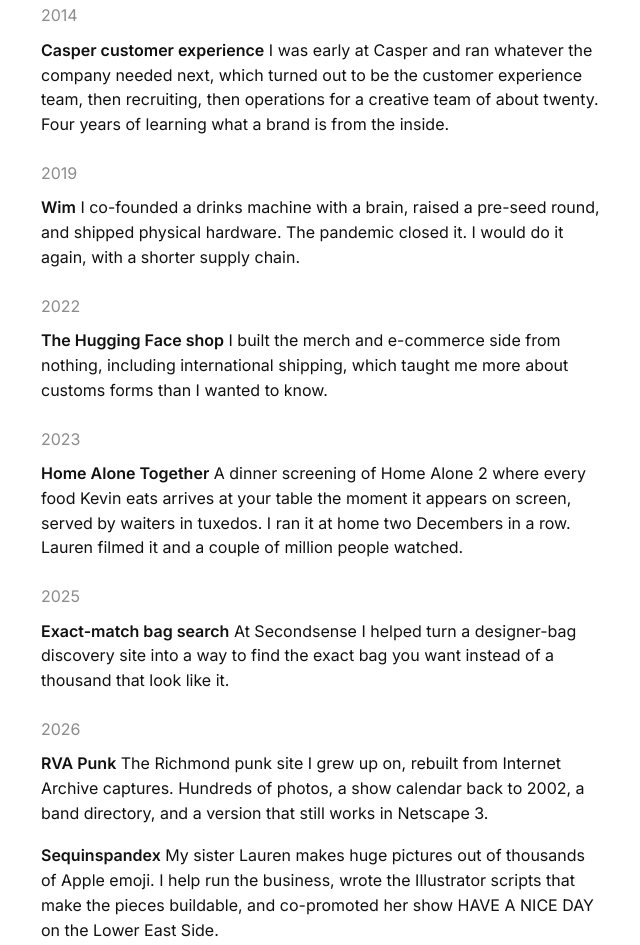
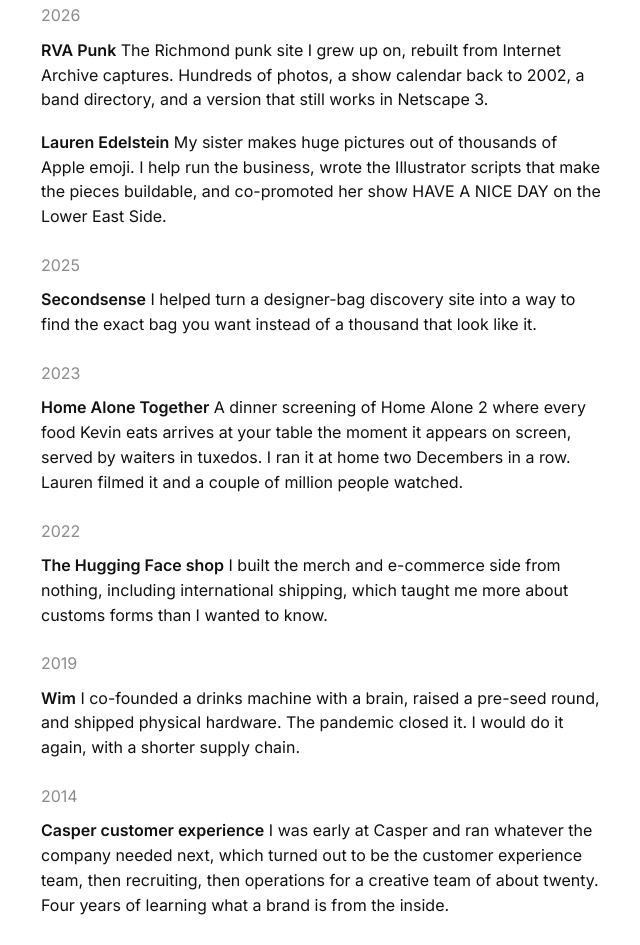
Before and after one commit to scedel/scottedelstein.org, a plain HTML site: page index.html in a window 1280 px wide. Shown: the part 227-1172 px from the top of the page, without its empty margins (319-959 px from the left). Drawn offline with Linux system fonts and the light colour scheme.

Commit message:
Newest first; name Secondsense and Lauren Edelstein as entry titles
Co-Authored-By: Claude Fable 5.1 <noreply@anthropic.com>

```diff
--- a/index.html
+++ b/index.html
@@ -57,19 +57,19 @@ html,body{margin:0;background:var(--bg)}
 <p class="meta in" style="--d:50ms">Updated Nov 20, 2026</p>
 <!-- bio: two paragraphs, Scott's words, to come -->
 <section class="ents in" style="--d:100ms"><h2>Made</h2>
+<p class="when">2026</p>
+<div class="ent"><p><span class="et">RVA Punk</span> The Richmond punk site I grew up on, rebuilt from Internet Archive captures. Hundreds of photos, a show calendar back to 2002, a band directory, and a version that still works in Netscape 3.</p></div>
+<div class="ent"><p><span class="et">Lauren Edelstein</span> My sister makes huge pictures out of thousands of Apple emoji. I help run the business, wrote the Illustrator scripts that make the pieces buildable, and co-promoted her show HAVE A NICE DAY on the Lower East Side.</p></div>
+<p class="when">2025</p>
+<div class="ent"><p><span class="et">Secondsense</span> I helped turn a designer-bag discovery site into a way to find the exact bag you want instead of a thousand that look like it.</p></div>
+<p class="when">2023</p>
+<div class="ent"><p><span class="et">Home Alone Together</span> A dinner screening of Home Alone 2 where every food Kevin eats arrives at your table the moment it appears on screen, served by waiters in tuxedos. I ran it at home two Decembers in a row. Lauren filmed it and a couple of million people watched.</p></div>
+<p class="when">2022</p>
+<div class="ent"><p><span class="et">The Hugging Face shop</span> I built the merch and e-commerce side from nothing, including international shipping, which taught me more about customs forms than I wanted to know.</p></div>
+<p class="when">2019</p>
+<div class="ent"><p><span class="et">Wim</span> I co-founded a drinks machine with a brain, raised a pre-seed round, and shipped physical hardware. The pandemic closed it. I would do it again, with a shorter supply chain.</p></div>
 <p class="when">2014</p>
 <div class="ent"><p><span class="et">Casper customer experience</span> I was early at Casper and ran whatever the company needed next, which turned out to be the customer experience team, then recruiting, then operations for a creative team of about twenty. Four years of learning what a brand is from the inside.</p></div>
-<p class="when">2019</p>
-<div class="ent"><p><span class="et">Wim</span> I co-founded a drinks machine with a brain, raised a pre-seed round, and shipped physical hardware. The pandemic closed it. I would do it again, with a shorter supply chain.</p></div>
-<p class="when">2022</p>
-<div class="ent"><p><span class="et">The Hugging Face shop</span> I built the merch and e-commerce side from nothing, including international shipping, which taught me more about customs forms than I wanted to know.</p></div>
-<p class="when">2023</p>
-<div class="ent"><p><span class="et">Home Alone Together</span> A dinner screening of Home Alone 2 where every food Kevin eats arrives at your table the moment it appears on screen, served by waiters in tuxedos. I ran it at home two Decembers in a row. Lauren filmed it and a couple of million people watched.</p></div>
-<p class="when">2025</p>
-<div class="ent"><p><span class="et">Exact-match bag search</span> At Secondsense I helped turn a designer-bag discovery site into a way to find the exact bag you want instead of a thousand that look like it.</p></div>
-<p class="when">2026</p>
-<div class="ent"><p><span class="et">RVA Punk</span> The Richmond punk site I grew up on, rebuilt from Internet Archive captures. Hundreds of photos, a show calendar back to 2002, a band directory, and a version that still works in Netscape 3.</p></div>
-<div class="ent"><p><span class="et">Sequinspandex</span> My sister Lauren makes huge pictures out of thousands of Apple emoji. I help run the business, wrote the Illustrator scripts that make the pieces buildable, and co-promoted her show HAVE A NICE DAY on the Lower East Side.</p></div>
 </section>
 <section class="ents in" style="--d:150ms"><h2>Would like to make</h2>
 <div class="ent"><p><span class="et">Home Alone Together, a real season</span> Thirty-odd ticketed showings in one December, in a room dressed like the Plaza suite, with a licensed print that pauses itself at each course.</p></div>
```
